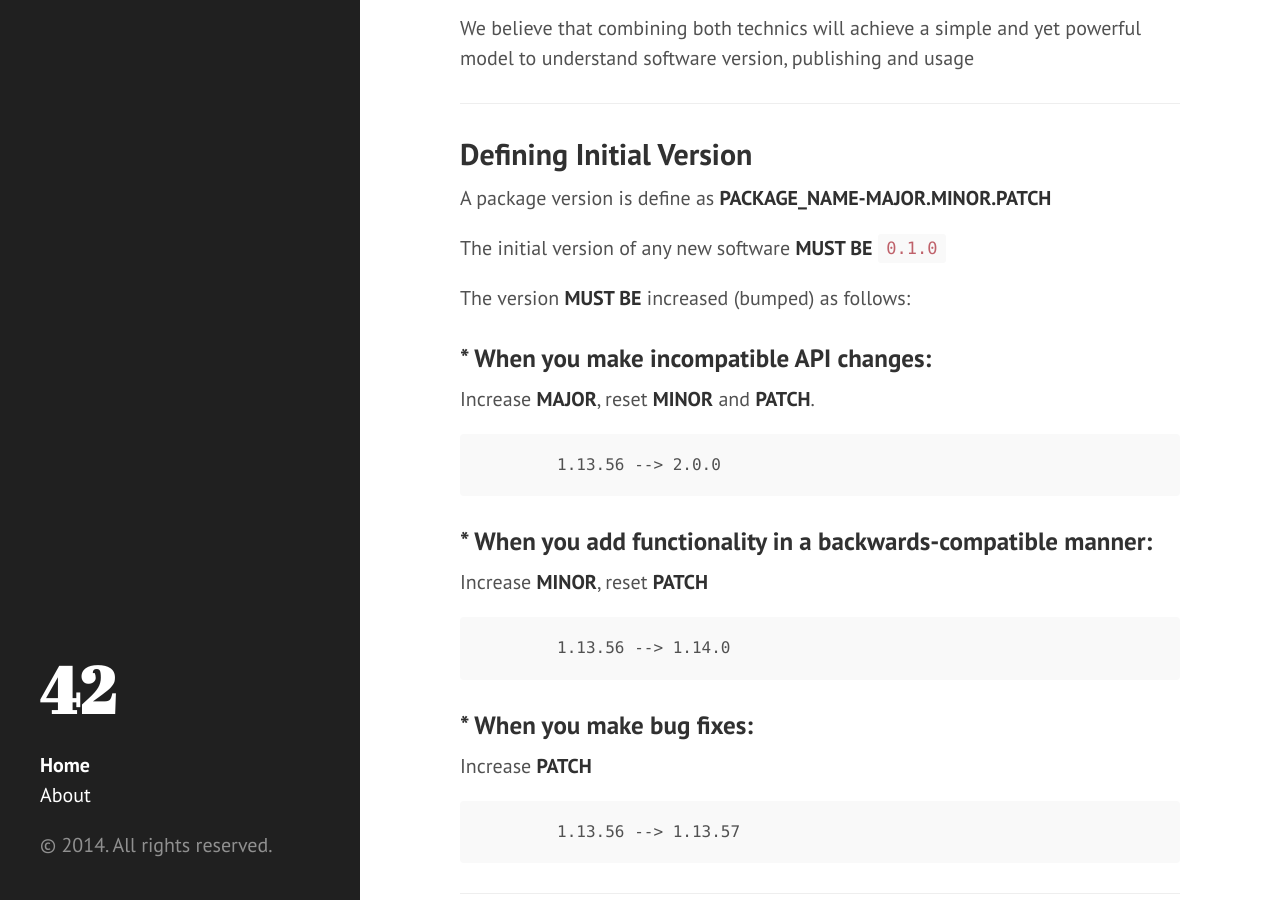
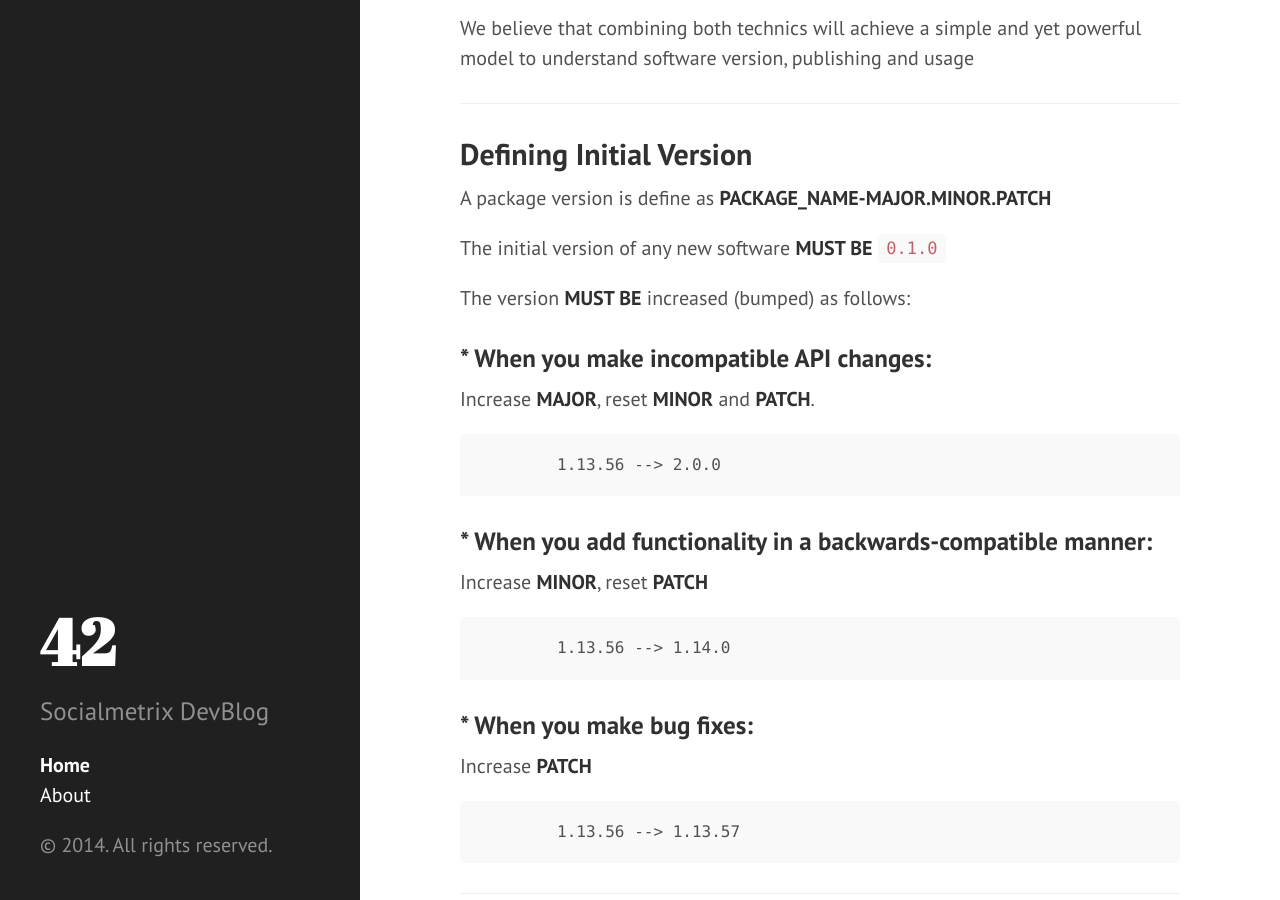
Before and after one commit to socialmetrix/socialmetrix.github.io, a Jekyll site: the page built from index.html, in a window 1280 px wide and 900 px high, scrolled down 357 px. Built offline with Jekyll 4.4.1, drawn with Linux system fonts in a browser that asks for light colours; Markdown is read by kramdown in place of the engine named in the settings; the list of posts is cut into pages by our own code.

Commit message:
fixed sidebar comments

```diff
--- a/_config.yml
+++ b/_config.yml
@@ -8,7 +8,8 @@ permalink:        pretty
 # Setup
 title:            42
 tagline:          'Socialmetrix DevBlog'
-url:              http://socialmetrix.com
+description:	  'Socialmetrix DevBlog'
+url:              http://42.smx.io
 
 author:
   name:           'Socialmetrix'
```
